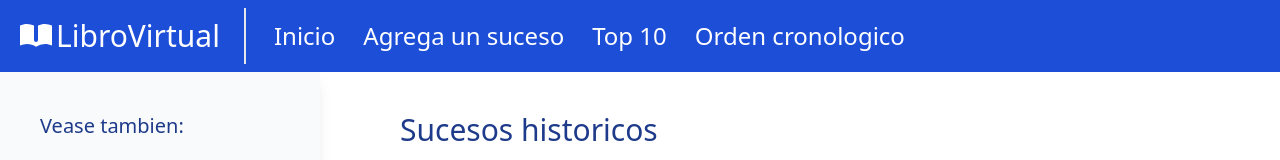
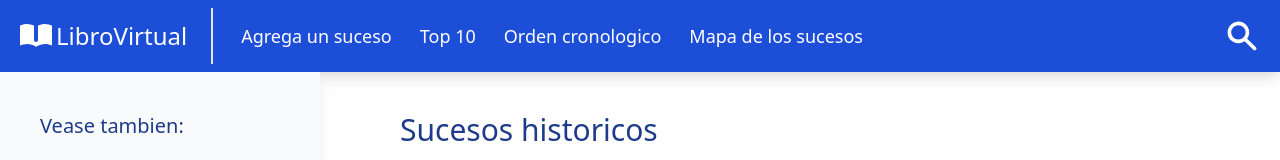
Before and after one commit to GeraldRF/frontend-4thewords-2, a Vue app: page / in a window 1280 px wide. Shown: the top 160 px of the page. Built offline with nearby package versions, Linux system fonts and the light colour scheme; no server answers; what vue3-openlayers would draw is missing.

Commit message:
Se agrego una lupa y se pusieron rutas hacia mapa y chrons

```diff
--- a/src/components/Navbar.vue
+++ b/src/components/Navbar.vue
@@ -7,73 +7,57 @@
       h-15
       items-center
       justify-between
-      md:justify-start
+      lg:justify-start
       bg-blue-700
+      shadow-lg
+      z-10
     "
   >
-    <div class="p-2 md:mr-5 pr-6 text-3xl text-white md:border-r-2">
+    <div class="p-2 md:mr-5 pr-6 text-2xl text-white lg:border-r-2">
       <router-link to="/" class="flex items-center">
         <BookOpenIcon class="w-10"></BookOpenIcon>
         LibroVirtual</router-link
       >
     </div>
 
-    <button class="flex md:hidden" ref="openMenu">
-      <MenuIcon class="w-10 text-white"></MenuIcon>
-    </button>
-
     <ul
       class="
         hidden
         w-72
-        md:w-full
+        lg:w-full
         h-screen
         fixed
         top-0
         right-0
         pt-20
-        md:pt-0
+        lg:pt-0
         shadow-md
-        md:shadow-none md:relative md:mt-0 md:flex
+        lg:shadow-none lg:relative lg:mt-0 lg:flex
         flex-col
-        md:flex-row md:h-auto
+        lg:flex-row lg:h-auto
         gap-5
-        md:gap-3
+        lg:gap-3
         items-center
         text-center
         bg-blue-700
+        z-10
       "
       ref="menu"
     >
-      <li class="md:hidden">
+      <li class="lg:hidden">
         <button
-          class="flex md:hidden absolute right-3 top-3 z-10"
+          class="flex lg:hidden absolute right-3 top-3 z-10 text-white hover:bg-white hover:text-blue-700 rounded"
           ref="closeMenu"
         >
-          <XIcon class="w-10 text-white"></XIcon>
+          <XIcon class="w-10"></XIcon>
         </button>
-      </li>
-      <li class="w-full md:w-auto">
-        <router-link
-          to="/"
-          class="
-            p-2
-            text-2xl
-            w-full
-            text-white
-            hover:text-blue-700 hover:bg-white
-            rounded
-          "
-          >Inicio</router-link
-        >
       </li>
       <li class="w-full md:w-auto">
         <router-link
           to="/agregar"
           class="
             p-2
-            text-2xl
-            text-white
+            text-lg text-white
             hover:text-blue-700 hover:bg-white
             rounded
           "
@@ -82,11 +66,10 @@
       </li>
       <li class="w-full md:w-auto">
         <router-link
-          to="/top-10-sucesos-mas-populares"
+          to="/top-10"
           class="
             p-2
-            text-2xl
-            text-white
+            text-lg text-white
             hover:text-blue-700 hover:bg-white
             rounded
           "
@@ -95,27 +78,54 @@
       </li>
       <li class="w-full md:w-auto">
         <router-link
-          to="/sucesos-en-orden-cronologico"
+          to="/orden-cronologico"
           class="
             p-2
-            text-2xl
-            text-white
+            text-lg text-white
             hover:text-blue-700 hover:bg-white
             rounded
           "
           >Orden cronologico</router-link
         >
       </li>
+      <li class="w-full md:w-auto">
+        <router-link
+          to="/mapa"
+          class="
+            p-2
+            text-lg text-white
+            hover:text-blue-700 hover:bg-white
+            rounded
+          "
+          >Mapa de los sucesos</router-link
+        >
+      </li>
     </ul>
+
+    <div class="flex lg:mr-3">
+      <button
+        class="text-white hover:bg-white hover:text-blue-700 rounded"
+      >
+        <SearchIcon class="w-9"></SearchIcon>
+      </button>
+      <button class="flex lg:hidden text-white hover:bg-white hover:text-blue-700 rounded" ref="openMenu">
+        <MenuIcon class="w-10"></MenuIcon>
+      </button>
+    </div>
   </nav>
 </template>
 
 <script>
-import { BookOpenIcon, MenuIcon, XIcon } from "@heroicons/vue/solid";
+import {
+  BookOpenIcon,
+  MenuIcon,
+  XIcon,
+  SearchIcon,
+} from "@heroicons/vue/solid";
 
 export default {
   name: "Navbar",
-  components: { BookOpenIcon, MenuIcon, XIcon },
+  components: { BookOpenIcon, MenuIcon, XIcon, SearchIcon },
   mounted() {
     let _this = this;
     this.$refs.openMenu.addEventListener("click", function () {
```
